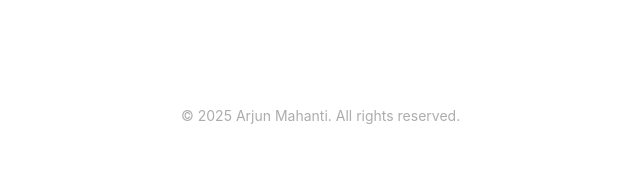
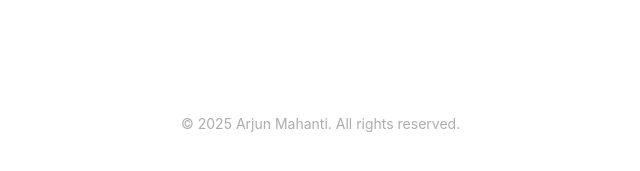
Before and after one commit to mahanti/mahanti.co, a Jekyll site: the page built from pch/index.html, in a window 1280 px wide. Shown: the part 602-773 px from the top of the page, without its empty margins (139-779 px from the left). Built offline with Jekyll 4.4.1, drawn with Linux system fonts in a browser that asks for light colours; some web fonts are replaced.

Commit message:
Refactor footer layout for better responsiveness (#1)
Co-authored-by: Cursor Agent <cursoragent@cursor.com>

```diff
--- a/assets/css/styles.css
+++ b/assets/css/styles.css
@@ -629,9 +629,16 @@ body.night .divider {
 
 /* Footer */
 footer {
-  margin-top: 40px;
+  margin-top: 48px;
   margin-bottom: 40px !important;
   opacity: 0.5;
+}
+
+footer .col-8 {
+  width: 100%;
+  max-width: 640px;
+  margin-left: auto;
+  margin-right: auto;
 }
 
 /* --------------------------------- */
@@ -731,4 +738,9 @@ footer {
     margin-left: 0 !important;
     margin-right: 0 !important;
   }
+
+  /* Ensure footer matches section padding on mobile */
+  footer .col-8 {
+    padding: 0;
+  }
 }
```
